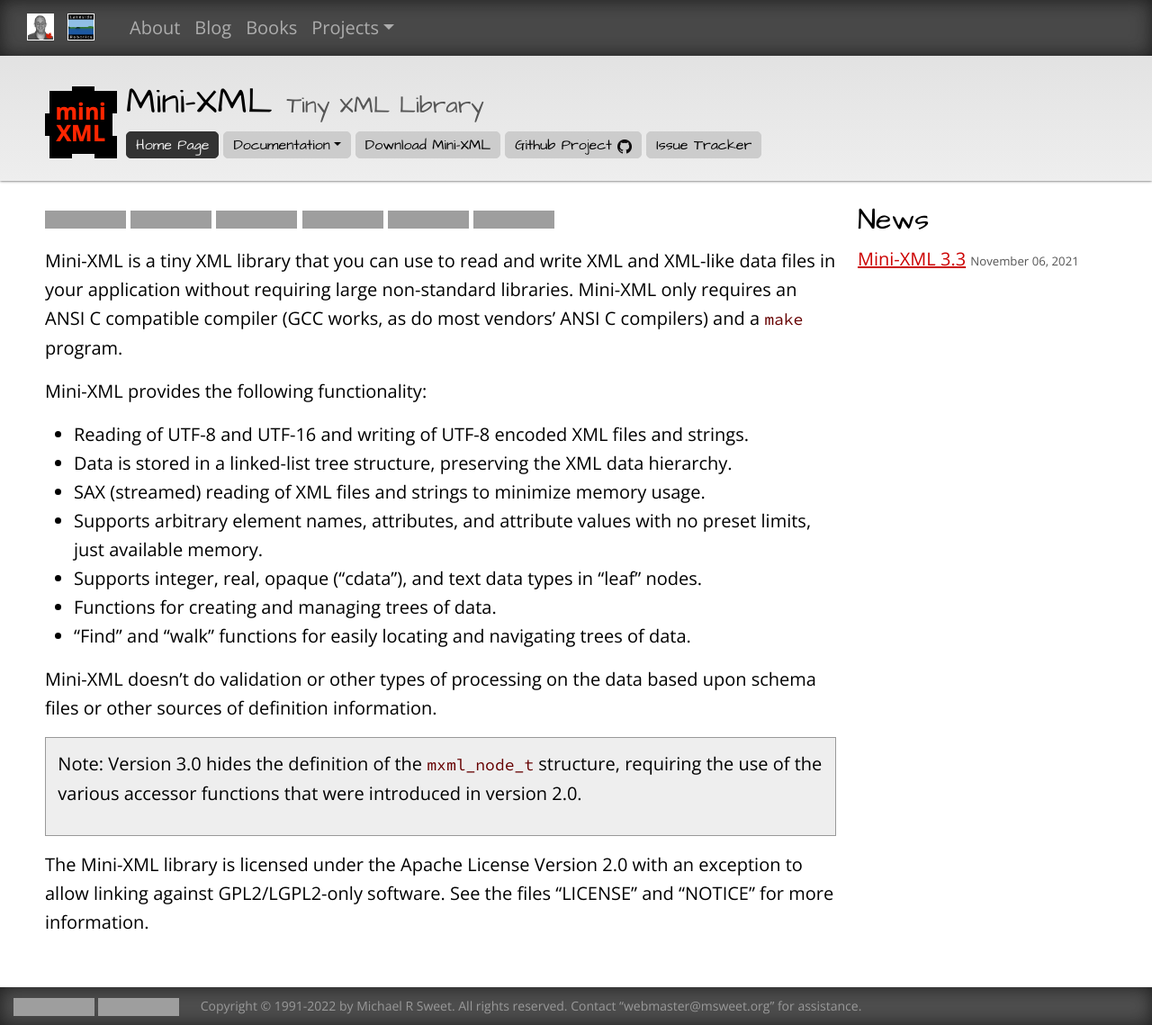
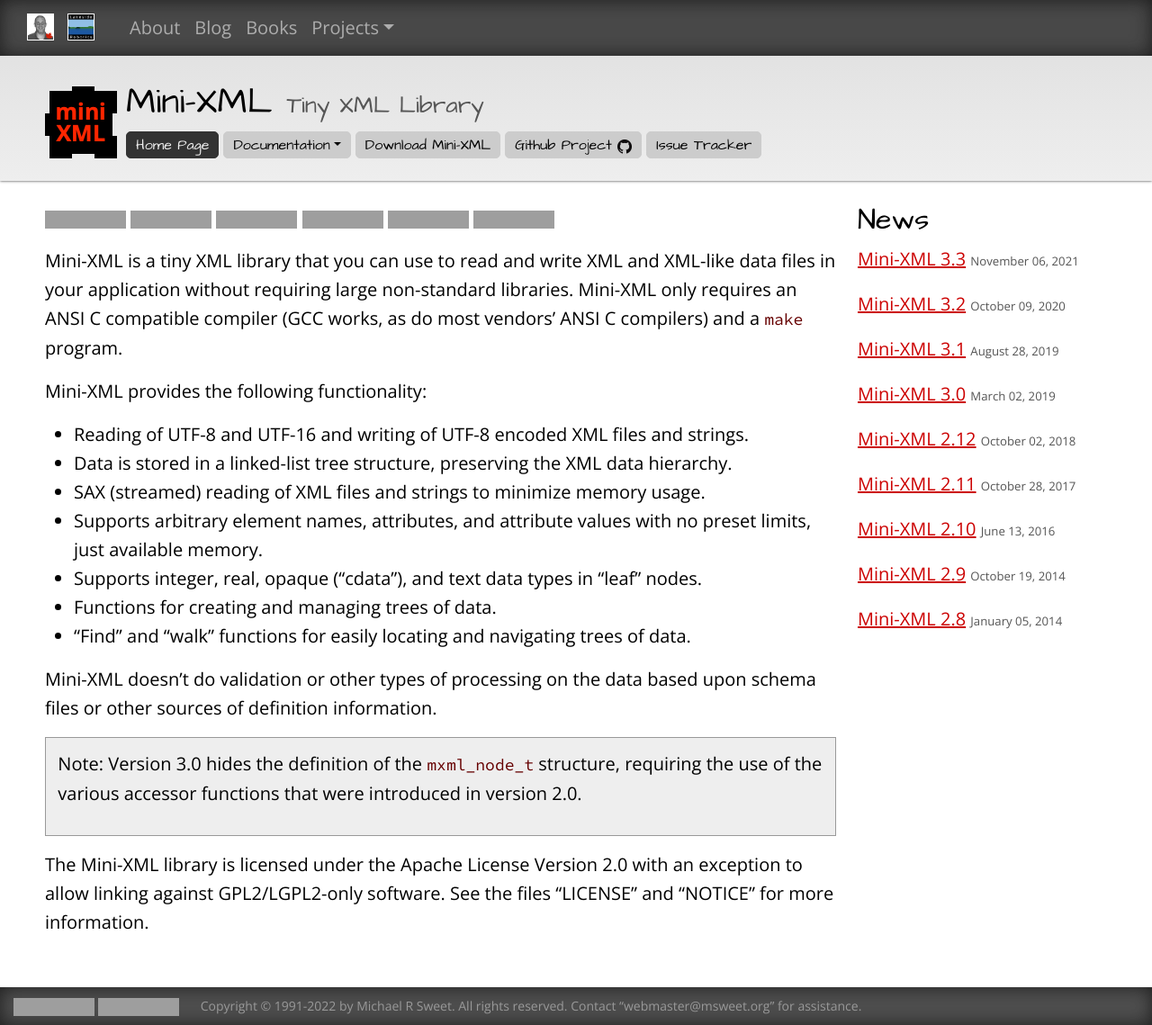
Before and after one commit to michaelrsweet/michaelrsweet.github.com, a Jekyll site: the page built from mxml/index.md, in a window 1280 px wide and 1139 px high, cut to the strip 0-1139 px from the top of the window. Shown: the whole strip at 90% size. Built offline with Jekyll 4.4.1, drawn with Linux system fonts in a browser that asks for light colours; grey boxes are pictures that could not be loaded.

Commit message:
Fix project news filtering/limits.

```diff
--- a/_layouts/project-news.html
+++ b/_layouts/project-news.html
@@ -83,9 +83,11 @@
         </div>
         <div class="col-12 col-md-3">
           <h2 style="margin-top: 0;">News</h2>
-{% for post in site.posts limit:20 %}
-{% if post.category == page.project %}
+{% for cat in site.categories %}
+{% if cat[0] == page.project %}
+{% for post in cat[1] limit:10 %}
           <p><a href="{{ post.url }}">{{post.title}}</a> <small>{{ post.date | date: "%B %d, %Y" }}</small></p>
+{% endfor %}
 {% endif %}
 {% endfor %}
         </div>
```
